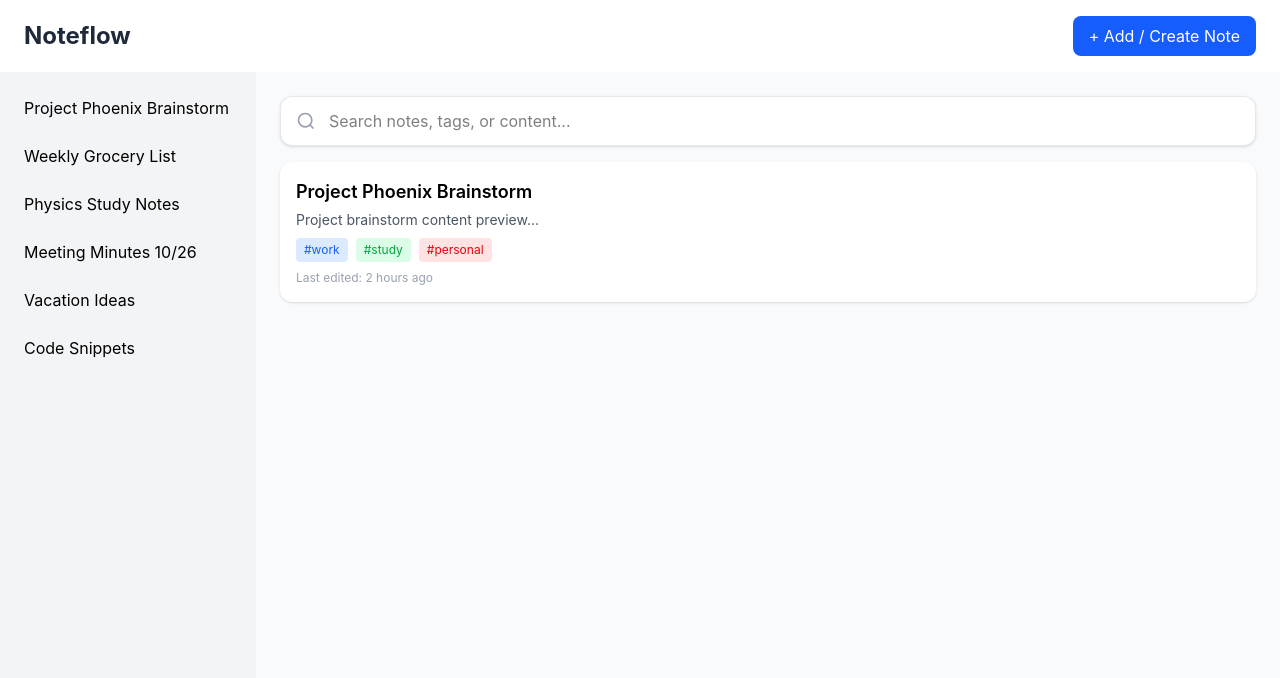
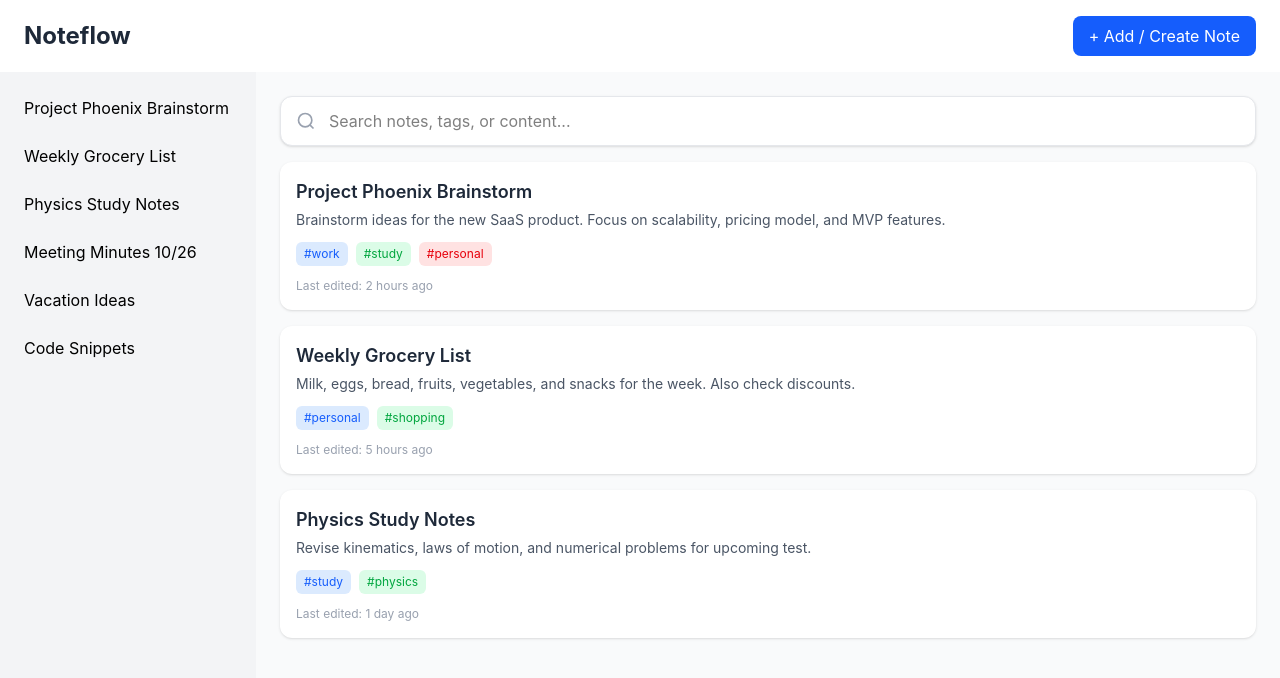
Before and after one commit to bhargablinx/noteflow, a React (Vite) app: page / in a window 1280 px wide. Shown: the top 678 px of the page. Built offline with nearby package versions, Linux system fonts and the light colour scheme.

Commit message:
Divide into components

```diff
--- a/src/components/MainSection.jsx
+++ b/src/components/MainSection.jsx
@@ -1,56 +1,35 @@
+import NotesCard from "./NotesCard";
+import Searchbar from "./Searchbar";
+
 export default function MainSection() {
     return (
         <main className="flex-1 p-6 space-y-4 bg-gray-50 h-full overflow-y-auto">
             {/* Search */}
-            <div className="relative w-full">
-                <input
-                    type="text"
-                    placeholder="Search notes, tags, or content..."
-                    className="w-full pl-12 pr-4 py-3 rounded-xl border border-gray-200
-               bg-white shadow-sm focus:outline-none focus:ring-2
-               focus:ring-blue-500 focus:border-transparent transition"
-                />
-
-                {/* Icon */}
-                <svg
-                    className="absolute left-4 top-1/2 -translate-y-1/2 w-5 h-5 text-gray-400"
-                    fill="none"
-                    stroke="currentColor"
-                    strokeWidth="2"
-                    viewBox="0 0 24 24"
-                >
-                    <circle cx="11" cy="11" r="8" />
-                    <line x1="21" y1="21" x2="16.65" y2="16.65" />
-                </svg>
-            </div>
+            <Searchbar />
 
             {/* Notes */}
             <div className="space-y-4">
                 {/* Card */}
-                <div className="bg-white p-4 rounded-xl shadow">
-                    <h2 className="text-lg font-semibold">
-                        Project Phoenix Brainstorm
-                    </h2>
-                    <p className="text-gray-600 text-sm mt-1">
-                        Project brainstorm content preview...
-                    </p>
+                <NotesCard
+                    title="Project Phoenix Brainstorm"
+                    descriptionPreview="Brainstorm ideas for the new SaaS product. Focus on scalability, pricing model, and MVP features."
+                    tags={["#work", "#study", "#personal"]}
+                    lastEdited="2 hours ago"
+                />
 
-                    <div className="flex gap-2 mt-2">
-                        <span className="bg-blue-100 text-blue-600 px-2 py-1 text-xs rounded">
-                            #work
-                        </span>
-                        <span className="bg-green-100 text-green-600 px-2 py-1 text-xs rounded">
-                            #study
-                        </span>
-                        <span className="bg-red-100 text-red-600 px-2 py-1 text-xs rounded">
-                            #personal
-                        </span>
-                    </div>
+                <NotesCard
+                    title="Weekly Grocery List"
+                    descriptionPreview="Milk, eggs, bread, fruits, vegetables, and snacks for the week. Also check discounts."
+                    tags={["#personal", "#shopping"]}
+                    lastEdited="5 hours ago"
+                />
 
-                    <p className="text-xs text-gray-400 mt-2">
-                        Last edited: 2 hours ago
-                    </p>
-                </div>
+                <NotesCard
+                    title="Physics Study Notes"
+                    descriptionPreview="Revise kinematics, laws of motion, and numerical problems for upcoming test."
+                    tags={["#study", "#physics"]}
+                    lastEdited="1 day ago"
+                />
             </div>
         </main>
     );
--- /dev/null
+++ b/src/components/NotesCard.jsx
@@ -0,0 +1,46 @@
+export default function NotesCard({
+    title,
+    descriptionPreview,
+    tags = [],
+    lastEdited,
+}) {
+    // Tag color variations
+    const tagColors = [
+        "bg-blue-100 text-blue-600",
+        "bg-green-100 text-green-600",
+        "bg-red-100 text-red-600",
+        "bg-purple-100 text-purple-600",
+        "bg-yellow-100 text-yellow-600",
+    ];
+
+    return (
+        <div className="bg-white p-4 rounded-xl shadow-sm hover:shadow-md transition cursor-pointer">
+            {/* Title */}
+            <h2 className="text-lg font-semibold text-gray-800">{title}</h2>
+
+            {/* Description */}
+            <p className="text-gray-600 text-sm mt-1 line-clamp-1">
+                {descriptionPreview}
+            </p>
+
+            {/* Tags */}
+            <div className="flex gap-2 mt-3 flex-wrap">
+                {tags.map((item, index) => (
+                    <span
+                        key={index}
+                        className={`px-2 py-1 text-xs rounded-md ${
+                            tagColors[index % tagColors.length]
+                        }`}
+                    >
+                        {item}
+                    </span>
+                ))}
+            </div>
+
+            {/* Footer */}
+            <p className="text-xs text-gray-400 mt-3">
+                Last edited: {lastEdited}
+            </p>
+        </div>
+    );
+}
--- /dev/null
+++ b/src/components/Searchbar.jsx
@@ -0,0 +1,27 @@
+export default function Searchbar() {
+    return (
+        <>
+            <div className="relative w-full">
+                <input
+                    type="text"
+                    placeholder="Search notes, tags, or content..."
+                    className="w-full pl-12 pr-4 py-3 rounded-xl border border-gray-200
+               bg-white shadow-sm focus:outline-none focus:ring-2
+               focus:ring-blue-500 focus:border-transparent transition"
+                />
+
+                {/* Icon */}
+                <svg
+                    className="absolute left-4 top-1/2 -translate-y-1/2 w-5 h-5 text-gray-400"
+                    fill="none"
+                    stroke="currentColor"
+                    strokeWidth="2"
+                    viewBox="0 0 24 24"
+                >
+                    <circle cx="11" cy="11" r="8" />
+                    <line x1="21" y1="21" x2="16.65" y2="16.65" />
+                </svg>
+            </div>
+        </>
+    );
+}
```
